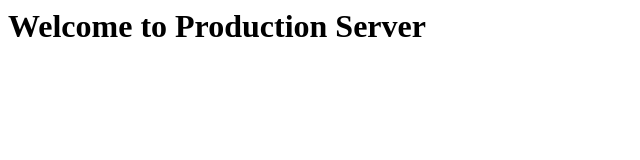
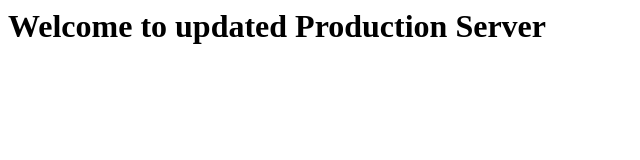
Before and after one commit to Rovi2717/dev34, a plain HTML site: page index.html in a window 1280 px wide. Shown: the whole page, without its empty margins (0-640 px from the left). Drawn offline with Linux system fonts and the light colour scheme.

Commit message:
dev2 commit

```diff
--- a/index.html
+++ b/index.html
@@ -1 +1 @@
-<h1> Welcome to Production Server </h1>
+<h1> Welcome to updated Production Server </h1>
```
